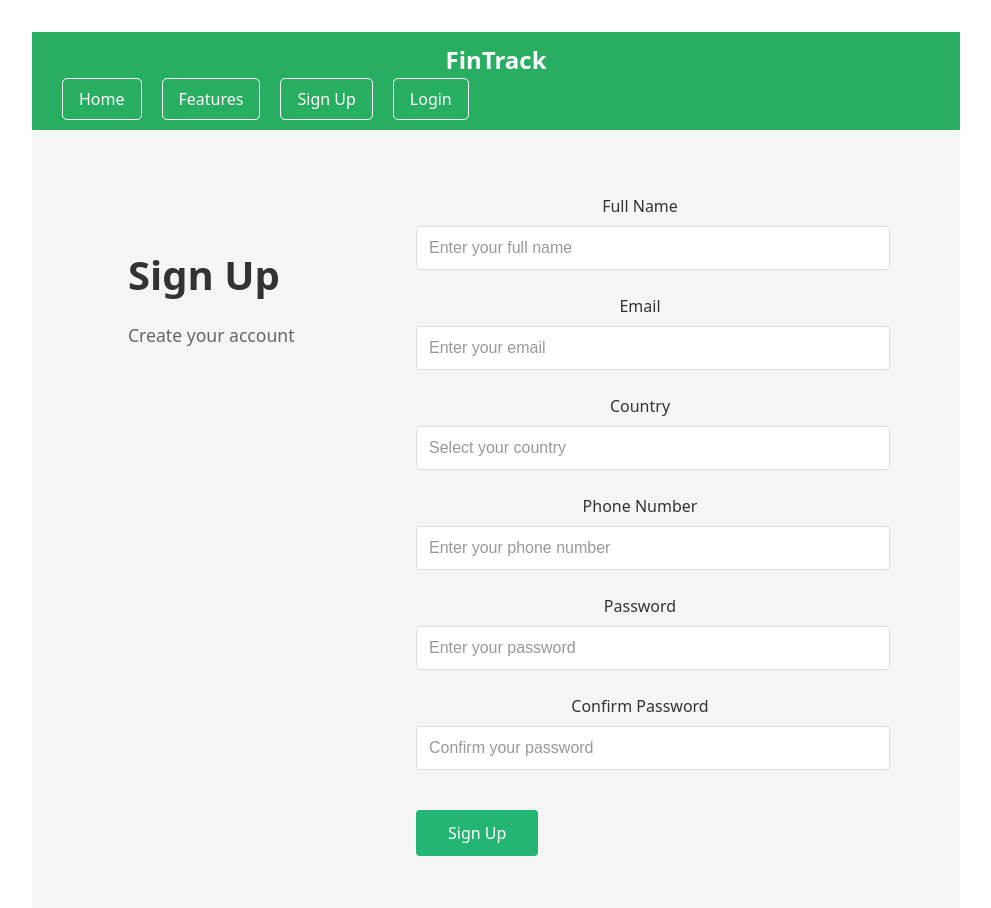
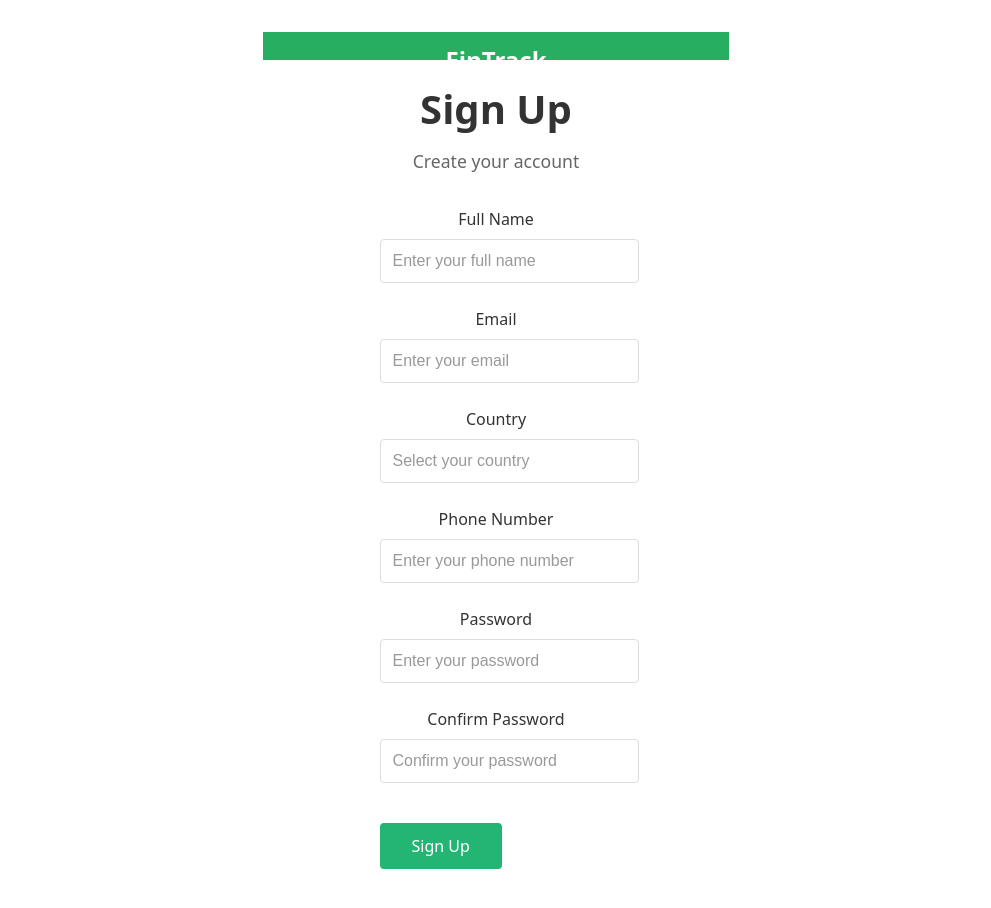
Before and after one commit to ErcModel3/personal-finance-tracker, a React (Vite) app: page /signup in a window 1280 px wide. Shown: the top 908 px of the page, without its empty margins (144-1135 px from the left). After the commit the page ends 869 px from the top, so only its background shows below. Built offline with nearby package versions, Linux system fonts and the light colour scheme.

Commit message:
Fixed Signup Page
Made it full screen and centred it

```diff
--- a/src/pages/SignUp.css
+++ b/src/pages/SignUp.css
@@ -7,22 +7,16 @@
 }
 
 .signup-container {
-  display: flex;
-  flex: 1;
-  padding: 2rem 4rem;
-  width: 80%;
-  min-width: 800px; /* To do: fix issue with scaling*/
-  margin: 0 auto; /* Center the container */
+  position: absolute;
+  top: 60px; /* Adjust this value to match your navbar height */
+  left: 0;
+  width: 100%;
+  height: calc(100vh - 60px); /* Subtract navbar height */
+  background-color: white;
 }
-
 .signup-left {
-  flex: 1;
-  padding: 2rem;
-  display: flex;
-  flex-direction: column;
-  justify-content: flex-start;
-  align-items: flex-start;
-  margin-top: 2rem;
+  text-align: center;
+  margin-bottom: 2rem;
 }
 
 .signup-title {
@@ -38,8 +32,10 @@
 }
 
 .signup-right {
-  flex: 2;
-  padding: 2rem;
+  width: 100%;
+  display: flex;
+  justify-content: center; /* Center horizontally */
+  align-items: center;     /* Center vertically */
 }
 
 .signup-form {
```
